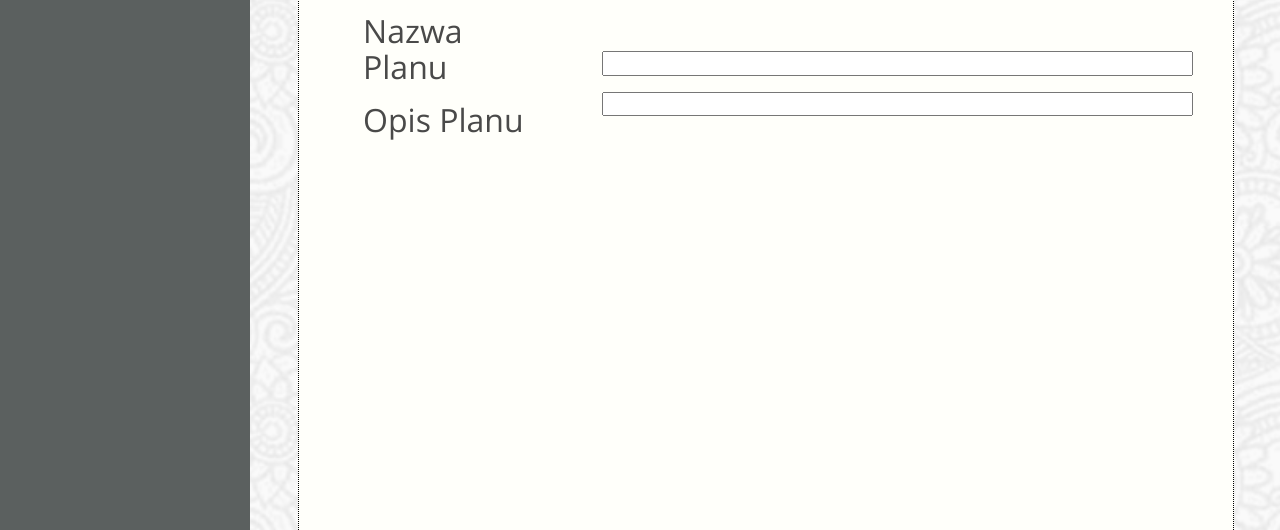
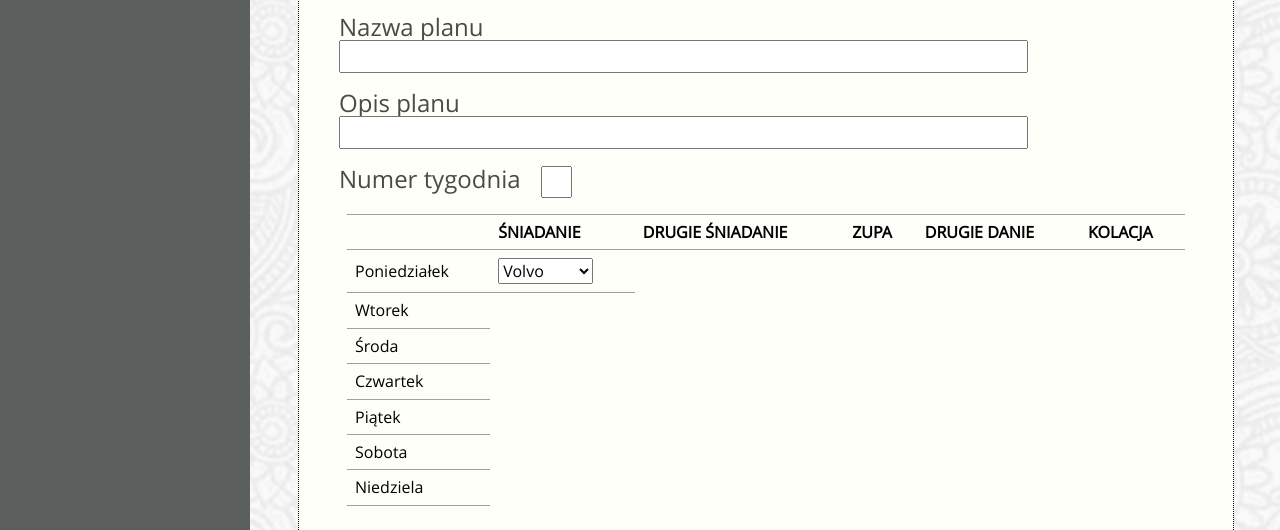
Before and after one commit to JakubDomarecki/ProjectScrum, a website built with Vite: page src/schedules.html in a window 1280 px wide. Shown: the part 270-800 px from the top of the page. Built offline with nearby package versions, Linux system fonts and the light colour scheme.

Commit message:
schedules-table

```diff
--- a/src/schedules.html
+++ b/src/schedules.html
@@ -69,16 +69,64 @@
         <button class="schedules_form_header_buttton">Zapisz i zamknij</button>
       </div>
     </div>
-    <div class="schedules_form_description">
-      <div class="schedules_form_description_container_label">
-        <label class="schedules_form_description_label ">Nazwa Planu</label>
-        <label class="schedules_form_description_label">Opis Planu</label>
+    <div class="schedules_form_buttons">
+      <div class="schedules_form_name">
+        <label class="schedules_label schedules_label1">Nazwa planu</label>
+        <input type="text" class="schedules_input1">
       </div>
-      <div class="schedules_form_description_container_input">
-        <input type="text" class="schedules_form_description_input1">
-        <input type="text" class="schedules_form_description_input2">
+      <div class="schedules_form_description">
+        <label class="schedules_label schedules_label2">Opis planu</label>
+        <input type="text" class="schedules_input2">
+      </div>
+      <div class="schedules_form_number">
+        <label class="schedules_label schedules_label3">Numer tygodnia</label>
+        <input type="number" class="schedules_input3">
       </div>
     </div>
+    <div class="shedules_table">
+      <table>
+        <thead>
+          <th></th>
+          <th>ŚNIADANIE</th>
+          <th>DRUGIE ŚNIADANIE</th>
+          <th>ZUPA</th>
+          <th>DRUGIE DANIE</th>
+          <th>KOLACJA</th>
+        </thead>
+        <tbody>
+        <tr>
+          <td>Poniedziałek</td>
+          <td>
+            <select name="cars" id="cars">
+            <option value="volvo">Volvo</option>
+            <option value="saab">Saab</option>
+            <option value="mercedes">Mercedes</option>
+            <option value="audi">Audi</option>
+          </select>
+          </td>
+        </tr>
+        <tr>
+          <td>Wtorek</td>
+        </tr>
+        <tr>
+          <td>Środa</td>
+        </tr>
+        <tr>
+          <td>Czwartek</td>
+        </tr>
+        <tr>
+          <td>Piątek</td>
+        </tr>
+        <tr>
+          <td>Sobota</td>
+        </tr>
+        <tr>
+          <td>Niedziela</td>
+        </tr>
+        </tbody>
+      </table>
+    </div>
+
 
   </div>
 </main>
--- a/src/scss/pages/_schedules.scss
+++ b/src/scss/pages/_schedules.scss
@@ -64,27 +64,37 @@ td {
   font-weight: bold;
   padding: 0.5rem;
 }
-
+.schedules_form_buttons{
+  margin: 1rem 2.5rem 1rem 2.5rem;
+}
+.schedules_form_name{
+  margin-bottom: 1rem;
+}
 .schedules_form_description{
-  margin: 1rem 2.5rem 1rem 4rem;
-  display: flex;
-  align-items: center;
+  margin-bottom: 1rem;
 }
-.schedules_form_description_container_label{
-  display: flex;
-  flex-direction: column;
-  margin-right: 4rem;
-  font-size: 2rem;
+.schedules_label{
+  font-size: 1.5rem;
   color: $color-headline;
 }
-.schedules_form_description_container_input{
-  display: flex;
-  flex-direction: column;
-  width: 78%;
+.schedules_label1{
+ margin-right: 3rem;
 }
-.schedules_form_description_input1{
-  margin-bottom: 1rem;
+.schedules_label2{
+  margin-right: 4.5rem;
 }
-.schedules_form_description_label{
-  margin-bottom: 1rem;
+.schedules_label3{
+  margin-right: 1rem;
 }
+.schedules_input1{
+  width: 79%;
+  padding: 5px;
+}
+.schedules_input2{
+  width: 79%;
+  padding: 5px;
+}
+.schedules_input3{
+  width: 2%;
+  padding: 5px;
+}
```
